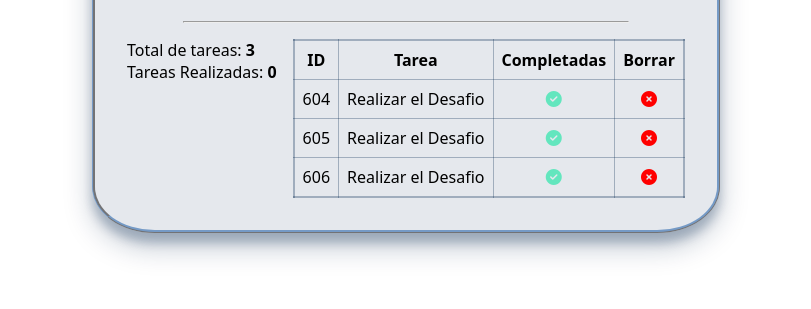
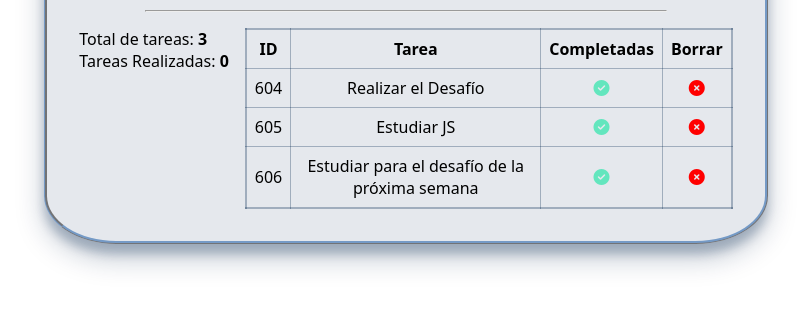
Before and after one commit to DomGP/Modulo03_Desafio_05, a plain HTML site: page index.html in a window 1280 px wide. Shown: the part 317-626 px from the top of the page, without its empty margins (234-1045 px from the left). Drawn offline with Linux system fonts and the light colour scheme.

Commit message:
Limitando largo de tareas

```diff
--- a/assets/css/style.css
+++ b/assets/css/style.css
@@ -79,6 +79,10 @@ th, td{
     color:rgb(7, 175, 7);
     font-weight:700;
 }
+.styleTareas{
+    text-wrap: wrap;
+    max-width: 250px;
+}
 td i{
     cursor: pointer;
 }
--- a/assets/js/logica.js
+++ b/assets/js/logica.js
@@ -9,9 +9,9 @@ const contadorTarea = document.getElementById('contadorTareas') //Etiqueta donde
 const contadorTareaLista = document.getElementById('contadorRealizadas') //Etiqueta donde aparece el total de tareas realizadas
 
 const tareas = [
-    {id: 604, tarea: 'Realizar el Desafio', completado: false },
-    {id: 605, tarea: 'Realizar el Desafio', completado: false },
-    {id: 606, tarea: 'Realizar el Desafio', completado: false },
+    {id: 604, tarea: 'Realizar el Desafío', completado: false },
+    {id: 605, tarea: 'Estudiar JS', completado: false },
+    {id: 606, tarea: 'Estudiar para el desafío de la próxima semana', completado: false },
 ]
 
 const render = (tareas) =>{
@@ -22,7 +22,7 @@ const render = (tareas) =>{
             <tr>
 
                 <td>${tarea.completado ? `<span class='styleRealizada'>${tarea.id}</span>` : tarea.id}</td>
-                <td>${tarea.completado ? `<span class='styleRealizada'>${tarea.tarea}</span>` : tarea.tarea}</td>
+                <td class='styleTareas'>${tarea.completado ? `<span class='styleRealizada'>${tarea.tarea}</span>` : tarea.tarea}</td>
                 <td>${tarea.completado ? `<i class="fa-regular fa-circle" style="color: #63E6BE;" onclick='completar(${tarea.id})'></i>` : `<i class="fa-solid fa-circle-check" style="color: #63E6BE;" onclick='completar(${tarea.id})'></i>` }</td>
                 <td><i class="fa-solid fa-circle-xmark" style="color: #ff0000;" onclick='borrar(${tarea.id})'></i></td>
             </tr>
```
